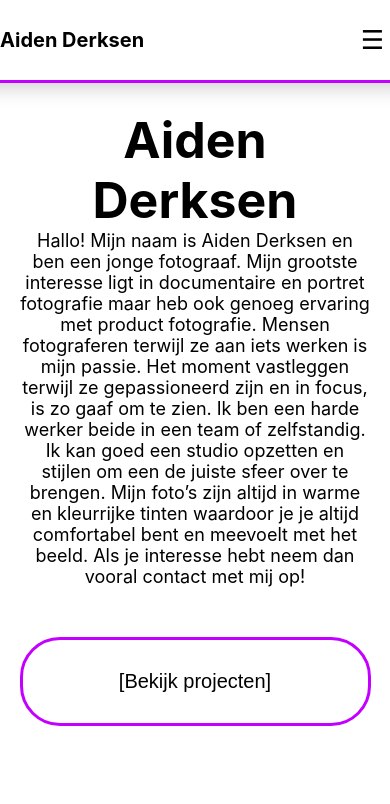
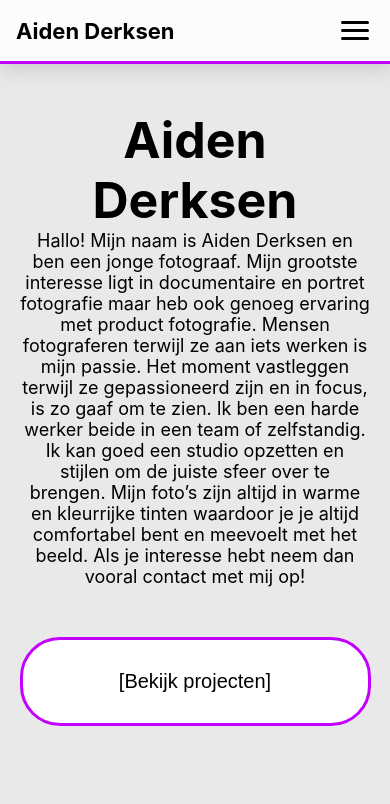
Before and after one commit to Allexwnl/Aiden-Derksen-Portfolio, a Vue app in the folder my-vue-app/: page / in a window 390 px wide. Shown: the top 804 px of the page. Built offline with nearby package versions, Linux system fonts and the light colour scheme; no server answers; the database is empty.

Commit message:
added mobile navbar ander carousel transitions

```diff
--- a/my-vue-app/src/components/FooTer.vue
+++ b/my-vue-app/src/components/FooTer.vue
@@ -1,5 +1,5 @@
 <template>
-    <footer id="#contact" class="--footerContainer">
+    <footer id="contact" class="--footerContainer">
         <h2>Contact</h2>
         <div class="--footerContent">
             <p>© 2024 Aiden Derksen</p>
--- /dev/null
+++ b/my-vue-app/src/components/MobileNavbar.vue
@@ -0,0 +1,37 @@
+<template>
+    <nav class="mobile-nav">
+        <div class="nav-header">
+            <h3 class="nav-logo">Aiden Derksen</h3>
+            <button class="hamburger" @click="toggleMenu">
+                <span :class="{ 'open': isMenuOpen }"></span>
+                <span :class="{ 'open': isMenuOpen }"></span>
+                <span :class="{ 'open': isMenuOpen }"></span>
+            </button>
+        </div>
+
+        <transition name="slide-fade">
+            <ul v-if="isMenuOpen" class="nav-menu">
+                <li><a href="#projects" @click="closeMenu">Projecten</a></li>
+                <li><a href="#contact" @click="closeMenu">Contact</a></li>
+            </ul>
+        </transition>
+    </nav>
+</template>
+<script>
+export default {
+    name: 'NavBar',
+    data() {
+        return {
+            isMenuOpen: false,
+        }
+    },
+    methods: {
+        toggleMenu() {
+            this.isMenuOpen = !this.isMenuOpen
+        },
+        closeMenu() {
+            this.isMenuOpen = false
+        },
+    },
+}
+</script>
--- a/my-vue-app/src/components/NavBar.vue
+++ b/my-vue-app/src/components/NavBar.vue
@@ -4,110 +4,9 @@
       <h3 class="nav-logo">Aiden Derksen</h3>
     </div>
 
-    <ul :class="['nav-links', { 'nav-active': isMenuOpen }]">
-      <li><a href="/#about">About Me</a></li>
+    <ul class='nav-links'>
       <li><a href="#projects">Projects</a></li>
       <li><a href="#contact">Contact</a></li>
     </ul>
-    <button class="nav-toggle" @click="toggleMenu">
-      ☰
-    </button>
   </nav>
 </template>
-
-<script>
-export default {
-  name: 'NavBar',
-  data() {
-    return {
-      isMenuOpen: false,
-    }
-  },
-  methods: {
-    toggleMenu() {
-      this.isMenuOpen = !this.isMenuOpen
-    },
-  },
-}
-</script>
-
-<style scoped>
-/* --- Algemene styling --- */
-.navbar {
-  background-color: transparent;
-  overflow: hidden;
-  border-bottom: 3px solid #c300ff;
-  box-shadow: 0 4px 20px #00000033;
-  background-color: #ffffff1a;
-  backdrop-filter: blur(10px);
-}
-
-/* --- Header met logo + hamburger --- */
-.nav-header {
-  display: flex;
-  justify-content: space-between;
-  align-items: center;
-}
-
-.nav-logo {
-  font-size: 20px;
-  margin: 0;
-}
-
-/* --- Hamburger knop --- */
-.nav-toggle {
-  background: none;
-  border: none;
-  color: black;
-  font-size: 26px;
-  cursor: pointer;
-}
-
-.nav-links {
-  list-style: none;
-  padding: 0;
-  margin-top: 10px;
-  display: none;
-  flex-direction: column;
-  text-align: center;
-}
-
-.nav-links li {
-  margin: 10px 0;
-}
-
-.nav-links a {
-  color: black;
-  text-decoration: none;
-  font-size: 18px;
-  transition: color 0.3s;
-}
-
-.nav-links a:hover {
-  color: #c300ff;
-}
-
-/* --- Actieve menu (open op mobiel) --- */
-.nav-active {
-  display: flex;
-}
-
-/* --- Desktop layout --- */
-@media (min-width: 768px) {
-  .nav-toggle {
-    display: none;
-    /* hamburger verbergen */
-  }
-
-  .nav-links {
-    display: flex !important;
-    flex-direction: row;
-    justify-content: flex-end;
-    margin-top: 0;
-  }
-
-  .nav-links li {
-    margin: 0 15px;
-  }
-}
-</style>
--- /dev/null
+++ b/my-vue-app/src/css/mobileNavbar.css
@@ -0,0 +1,125 @@
+/* ======================== */
+/* 📱 BASIS NAVBAR STRUCTUUR */
+/* ======================== */
+.mobile-nav {
+  position: fixed;
+  top: 0;
+  left: 0;
+  width: 100%;
+  background: #ffffffd9;
+  backdrop-filter: blur(8px);
+  border-bottom: 3px solid #c300ff;
+  box-shadow: 0 4px 20px rgba(0, 0, 0, 0.15);
+  z-index: 999;
+}
+
+/* Header met logo + hamburger */
+.nav-header {
+  display: flex;
+  justify-content: space-between;
+  align-items: center;
+  padding: 1rem;
+}
+
+.nav-logo {
+  font-size: 22px;
+  font-weight: bold;
+  color: #000;
+  margin: 0;
+}
+
+/* ======================== */
+/* 🍔 HAMBURGER STYLING */
+/* ======================== */
+.hamburger {
+  display: flex;
+  flex-direction: column;
+  justify-content: center;
+  gap: 5px;
+  background: none;
+  border: none;
+  cursor: pointer;
+  padding: 5px;
+}
+
+.hamburger span {
+  display: block;
+  width: 28px;
+  height: 3px;
+  background-color: #000;
+  border-radius: 2px;
+  transition: all 0.3s ease;
+}
+
+/* ✖️ Hamburger animatie naar kruis */
+.hamburger span.open:nth-child(1) {
+  transform: rotate(45deg) translateY(8px);
+}
+
+.hamburger span.open:nth-child(2) {
+  opacity: 0;
+}
+
+.hamburger span.open:nth-child(3) {
+  transform: rotate(-45deg) translateY(-8px);
+}
+
+/* ======================== */
+/* 📜 NAVIGATIEMENU STYLING */
+/* ======================== */
+.nav-menu {
+  list-style: none;
+  display: flex;
+  flex-direction: column;
+  align-items: center;
+  gap: 1.5rem;
+  margin: 0;
+  padding: 2rem 0;
+}
+
+.nav-menu li {
+  width: 100%;
+  text-align: center;
+}
+
+.nav-menu a {
+  text-decoration: none;
+  color: #000;
+  font-size: 18px;
+  font-weight: 500;
+  transition: color 0.3s ease;
+}
+
+.nav-menu a:hover {
+  color: #c300ff;
+}
+
+/* ======================== */
+/* 🌀 TRANSITIE ANIMATIE */
+/* ======================== */
+.slide-fade-enter-from {
+  opacity: 0;
+  transform: translateY(-10px);
+}
+
+.slide-fade-enter-active {
+  transition: opacity 0.4s ease, transform 0.4s ease;
+}
+
+.slide-fade-leave-to {
+  opacity: 0;
+  transform: translateY(-10px);
+}
+
+.slide-fade-leave-active {
+  transition: opacity 0.3s ease, transform 0.3s ease;
+}
+
+/* ======================== */
+/* 💻 VERBORGEN OP DESKTOP */
+/* ======================== */
+@media (min-width: 769px) {
+  .mobile-nav {
+    display: none;
+  }
+}
--- a/my-vue-app/src/css/navbar.css
+++ b/my-vue-app/src/css/navbar.css
@@ -1,10 +1,5 @@
-nav {
-    background-color: transparent;
-    overflow: hidden;
-    border-bottom: 3px solid #c300ff;
-    box-shadow: 0 4px 20px #00000033;
-    background-color: #ffffff1a;
-    backdrop-filter: blur(10px);
+/* --- Algemene navbar styling --- */
+.navbar {
   display: flex;
   flex-direction: row;
   align-items: center;
@@ -12,35 +7,61 @@ nav {
   position: fixed;
   top: 0;
   width: 100%;
-    height: 80px;
-    padding: 0 20px;
+  background-color: #ffffff1a;
+  backdrop-filter: blur(10px);
+  border-bottom: 3px solid #c300ff;
+  box-shadow: 0 4px 20px #00000033;
   z-index: 100;
+  padding: 0.5rem 1rem;
 }
 
-nav h3 {
-    font-weight: bold;
-    font-size: 40px;
-    margin: 0;
-    padding: 10px 0;
+@media (max-width: 768px){
+  .navbar {
+    display: none;
+  }
 }
 
-ul {
-    list-style-type: none;
-    margin: 0;
-    margin-right: 100px;
-    padding: 0;
-    overflow: hidden;
-    width: 300px;
+/* --- Header: logo + hamburger --- */
+.nav-header {
   display: flex;
   justify-content: space-between;
+  align-items: center;
 }
 
-li {
-    float: center;
+.nav-logo {
+  font-size: 24px;
+  font-weight: bold;
+  color: black;
 }
 
-a {
+/* --- Hamburger knop --- */
+.nav-toggle {
+  background: none;
+  border: none;
+  color: black;
+  font-size: 28px;
+  cursor: pointer;
+}
+
+/* --- Navigatielinks (verborgen standaard op mobiel) --- */
+.nav-links {
+  list-style: none;
+  display: flex;
+  flex-direction: row;
+  align-items: center;
+  gap: 1.5rem;
+  margin: 0;
+  margin-right: 30px;
+  transition: opacity 0.4s ease, transform 0.4s ease;
+}
+
+.nav-links a {
   text-decoration: none;
   color: black;
-    font-size: 17px;
+  font-size: 18px;
+  transition: color 0.3s ease;
 }
+
+.nav-links a:hover {
+  color: #c300ff;
+}
--- a/my-vue-app/src/css/projectShow.css
+++ b/my-vue-app/src/css/projectShow.css
@@ -80,13 +80,14 @@
     position: absolute;
     top: 50%;
     transform: translateY(-50%);
-    background-color: rgba(0, 0, 0, 0.6);
-    color: white;
+    background-color: white;
+    color: #c300ff;
     border: none;
     font-size: 30px;
     padding: 6px 12px;
     cursor: pointer;
     border-radius: 6px;
+    transition: background 0.3s ease;
 }
 
 .carouselBtn.prev {
@@ -99,4 +100,5 @@
 
 .carouselBtn:hover {
     background-color: rgba(0, 0, 0, 0.8);
+    color: white;
 }
--- a/my-vue-app/src/css/standardCSS.css
+++ b/my-vue-app/src/css/standardCSS.css
@@ -9,7 +9,7 @@ body {
     font-family: -apple-system, BlinkMacSystemFont, 'Segoe UI', Roboto, 'Helvetica Neue', Arial, sans-serif;
     -webkit-font-smoothing: antialiased;
     -moz-osx-font-smoothing: grayscale;
-    background-color: #ffffff;
+    background-color: #e9e9e9;
 }
 
 main {
@@ -78,6 +78,19 @@ main {
     width: 500px;
 }
 
+ul {
+    list-style-type: none;
+}
+
+li {
+    float: center;
+}
+
+a {
+    text-decoration: none;
+    color: black;
+    font-size: 17px;
+}
 
 @media (max-width: 1680px) {
     .--footerContent {
--- a/my-vue-app/src/views/HomePage.vue
+++ b/my-vue-app/src/views/HomePage.vue
@@ -1,23 +1,24 @@
 <template>
   <main>
     <NavBar />
+    <MobileNavbar />
     <section class="introduction-container">
       <div class="--textAndButtonContainer">
         <div class="text-container">
           <h1>Aiden Derksen</h1>
-          <p>Hallo! Mijn naam is Aiden Derksen en ben een jonge fotograaf. Mijn grootste interesse ligt in documentaire
-            en
-            portret fotografie maar heb ook genoeg ervaring met product fotografie. Mensen fotograferen terwijl ze aan
-            iets werken is mijn passie. Het moment vastleggen terwijl ze gepassioneerd zijn en in focus, is zo gaaf om
-            te
-            zien.
-            Ik ben een harde werker beide in een team of zelfstandig. Ik kan goed een studio opzetten en stijlen om een
-            de
-            juiste sfeer over te brengen. Mijn foto’s zijn altijd in warme en kleurrijke tinten waardoor je je altijd
-            comfortabel bent en meevoelt met het beeld. Als je interesse hebt neem dan vooral contact met mij op!</p>
+          <p>
+            Hallo! Mijn naam is Aiden Derksen en ben een jonge fotograaf. Mijn grootste interesse ligt in
+            documentaire en portret fotografie maar heb ook genoeg ervaring met product fotografie. Mensen
+            fotograferen terwijl ze aan iets werken is mijn passie. Het moment vastleggen terwijl ze
+            gepassioneerd zijn en in focus, is zo gaaf om te zien. Ik ben een harde werker beide in een
+            team of zelfstandig. Ik kan goed een studio opzetten en stijlen om de juiste sfeer over te
+            brengen. Mijn foto’s zijn altijd in warme en kleurrijke tinten waardoor je je altijd
+            comfortabel bent en meevoelt met het beeld. Als je interesse hebt neem dan vooral contact met
+            mij op!
+          </p>
         </div>
         <div class="button-container">
-          <button class="--projectBtn"><a href="#projects">[Bekijk projecten]</a> </button>
+          <button class="--projectBtn"><a href="#projects">[Bekijk projecten]</a></button>
         </div>
       </div>
       <div class="introduction-image">
@@ -25,13 +26,22 @@
         <img class="--mobileImg" src="../assets/img/mobilePFP.png" alt="">
       </div>
     </section>
+
     <h2 class="--title">Projecten</h2>
-    <section id="projects" class="projects">
-      <div v-for="project in projects" :key="project.id" class="--projectCard" @click="goToProject(project.id)">
+<section id="projects" class="projects" ref="projectsSection">
+  <div
+    v-for="(project, index) in projects"
+    :key="project.id"
+    class="--projectCard"
+    :class="{ 'visible': project.visible }"
+    :style="{ '--index': index }"
+    @click="goToProject(project.id)"
+  >
     <img :src="project.images[project.currentImage]" class="project-images" alt="Project afbeelding" />
     <h2 class="--projectTitle">{{ project.title }}</h2>
   </div>
 </section>
+
 
     <FooTer />
   </main>
@@ -41,14 +51,15 @@
 import NavBar from '../components/NavBar.vue';
 import FooTer from '../components/FooTer.vue';
 import '../css/navbar.css';
+import '../css/mobileNavbar.css';
 import '../css/homepage.css';
 import '../css/standardCSS.css';
 import '../css/projectCards.css';
 import '../css/homePageMobileFirst.css';
 import { supabase } from '../supabase/supabase.js'
 import { ref, onMounted } from 'vue'
-
 import { useRouter } from 'vue-router'
+import MobileNavbar from '../components/MobileNavbar.vue';
 
 const router = useRouter()
 
@@ -56,8 +67,8 @@ const goToProject = (id) => {
   router.push(`/project/${id}`)
 }
 
-// Reactive variable
 const projects = ref([])
+const projectsSection = ref(null)
 
 const fetchProjects = async () => {
   const { data, error } = await supabase
@@ -65,30 +76,68 @@ const fetchProjects = async () => {
     .select('*')
     .order('id', { ascending: false })
 
-  if (error) {
-    console.log('Fetch projects error:', error.message)
-    return
-  }
+  if (error) return
 
   projects.value = data.map(p => ({
     ...p,
     images: p.images || [],
-    currentImage: 0 // start altijd bij eerste foto
+    currentImage: 0,
+    visible: false, // toegevoegd voor scroll-triggered fade-in
   }))
 }
 
-const nextImage = (project) => {
-  if (!project.images.length) return
-  project.currentImage = (project.currentImage + 1) % project.images.length
+onMounted(() => {
+  fetchProjects().then(() => {
+    const observer = new IntersectionObserver(
+      (entries) => {
+        entries.forEach(entry => {
+          if (entry.isIntersecting) {
+            projects.value.forEach((p, i) => {
+              setTimeout(() => {
+                p.visible = true
+              }, i * 100) // staggered effect
+            })
+            observer.disconnect() // animatie maar 1x
           }
+        })
+      },
+      {
+        threshold: 0.1, // 10% van de sectie zichtbaar
+      }
+    )
 
-const prevImage = (project) => {
-  if (!project.images.length) return
-  project.currentImage =
-    (project.currentImage - 1 + project.images.length) % project.images.length
+    if (projectsSection.value) {
+      observer.observe(projectsSection.value)
     }
+  })
+})
 
 onMounted(() => {
   fetchProjects()
 })
 </script>
+
+<style scoped>
+.card-fade-enter-from {
+  opacity: 0;
+  transform: translateY(20px);
+}
+.card-fade-enter-active {
+  transition: opacity 3s ease, transform 3s ease;
+}
+.card-fade-enter-to {
+  opacity: 1;
+  transform: translateY(0);
+}
+
+.--projectCard {
+  transform: translateY(20px);
+  transition: opacity 2s ease, transform 2s ease;
+}
+
+.--projectCard.visible {
+  opacity: 1;
+  transform: translateY(0);
+}
+
+</style>
```
Also changed, not shown: my-vue-app/src/views/ProjectShow.vue (+60 -5 lines). Lines whose indentation alone changed are shown as unchanged.
